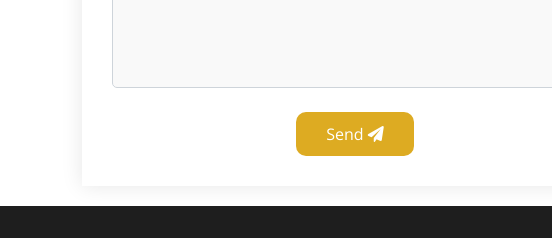
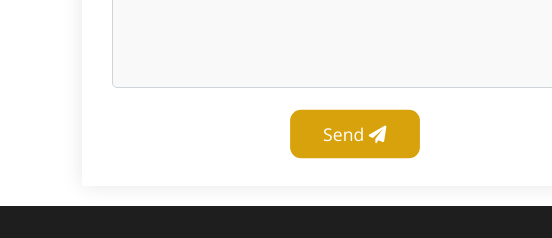
Before and after one commit to Pauharibabatemple/pb, a plain HTML site: page contact.html in a window 1280 px wide. In both pictures the pointer is over the button "Send". Shown: the part 666-904 px from the top of the page, 0-552 px from the left. Drawn offline with nearby package versions, Linux system fonts and the light colour scheme.

Commit message:
Update contact.html

```diff
--- a/contact.html
+++ b/contact.html
@@ -12,7 +12,8 @@
   <meta name="theme-color" content="#feb900">
   <style>
 #submit-btn-contact:hover{
-  background-color: #ddab22 !important;
+  background-color: #d8a20c !important;
+  scale: 1.1;
 }
   </style>
   <!-- CSS only -->
```
